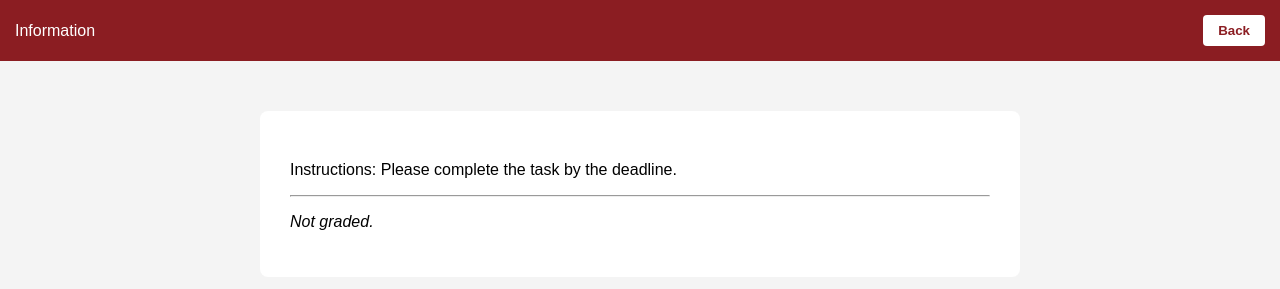
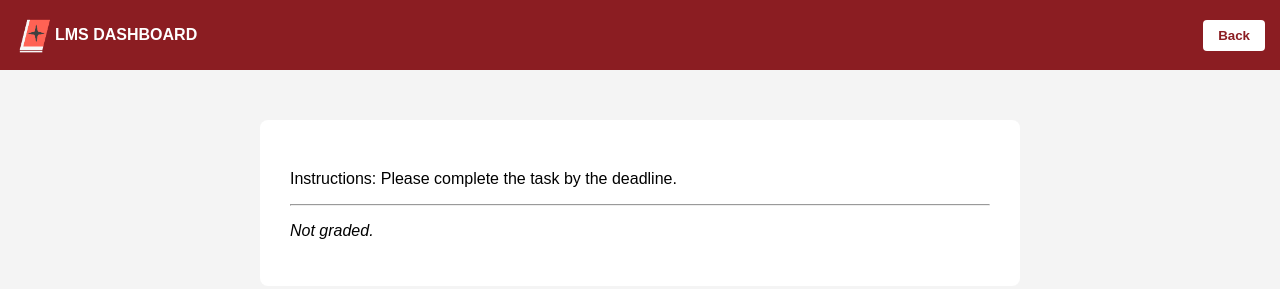
Before and after one commit to helpicantchoose/Learning-Management-System-Frontend-and-Backend-, a website: page public/assignment.html in a window 1280 px wide. Drawn offline with Linux system fonts and the light colour scheme; no server answers.

Commit message:
Refactor assignment.html structure and styles

```diff
--- a/public/assignment.html
+++ b/public/assignment.html
@@ -1,8 +1,11 @@
 <!DOCTYPE html>
 <html>
 <head>
+    <link rel="icon" type="image/x-icon" href="favicon.ico">
     <title>Assignment Page</title>
+
     <style>
+        a { color: white; text-decoration: none; font-weight: bold; display: flex; align-items: center; }
         body { font-family: sans-serif; background:#f4f4f4; margin:0; }
         .container { max-width:700px; margin:50px auto; background:white; padding:30px; border-radius:8px; }
         .student-row { display:flex; justify-content:space-between; padding:10px; border-bottom:1px solid #eee; align-items:center; }
@@ -13,7 +16,10 @@
 </head>
 <body>
     <nav style="background:#8b1d22; color:white; padding:15px; display:flex; justify-content:space-between; align-items:center;">
-        <span id="courseHeader">Information</span>
+         <a href="index.html">
+                <img src="Untitled.png" alt="Logo" style="height: 40px;">
+                <span id="courseHeader">LMS DASHBOARD</span>
+        </a>
 
         <div id="navRight" style="display:flex; align-items:center;">
             <span id="uName" style="margin-right:15px; font-weight:bold;"></span>
```
